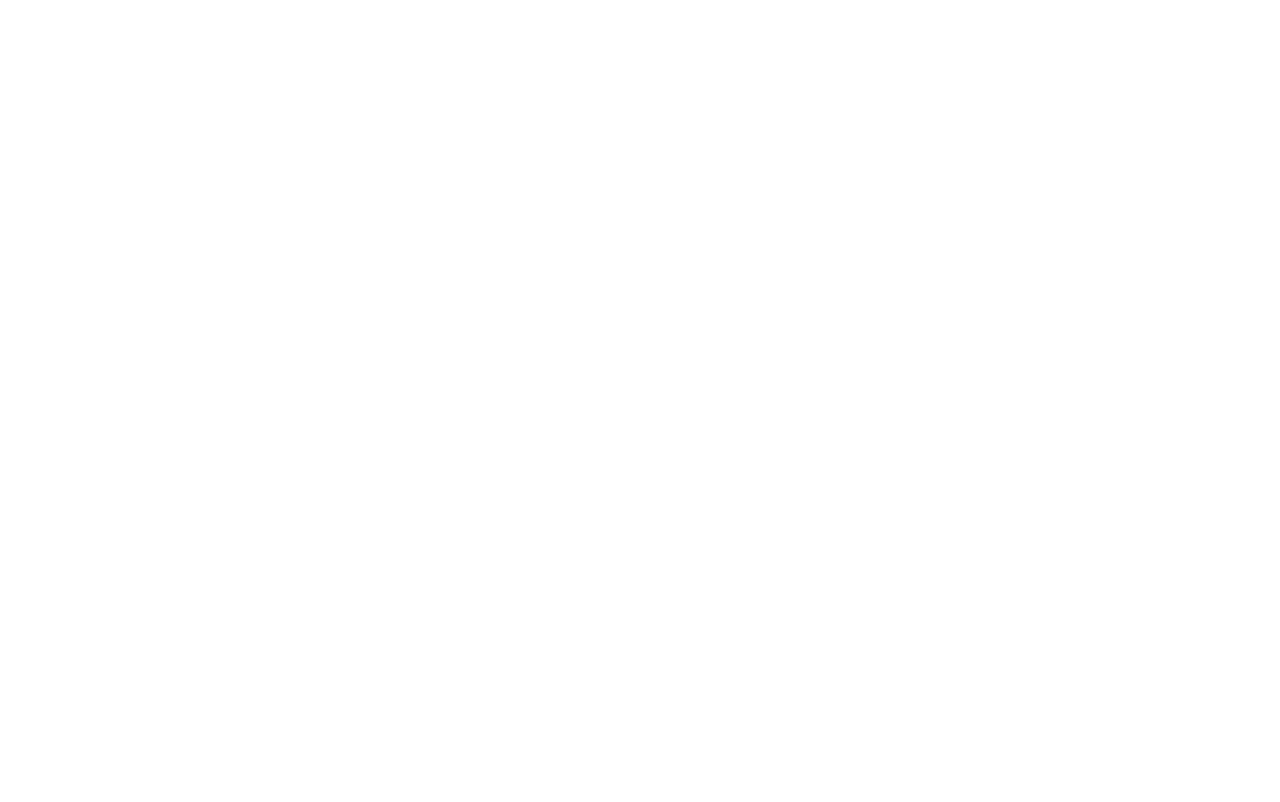
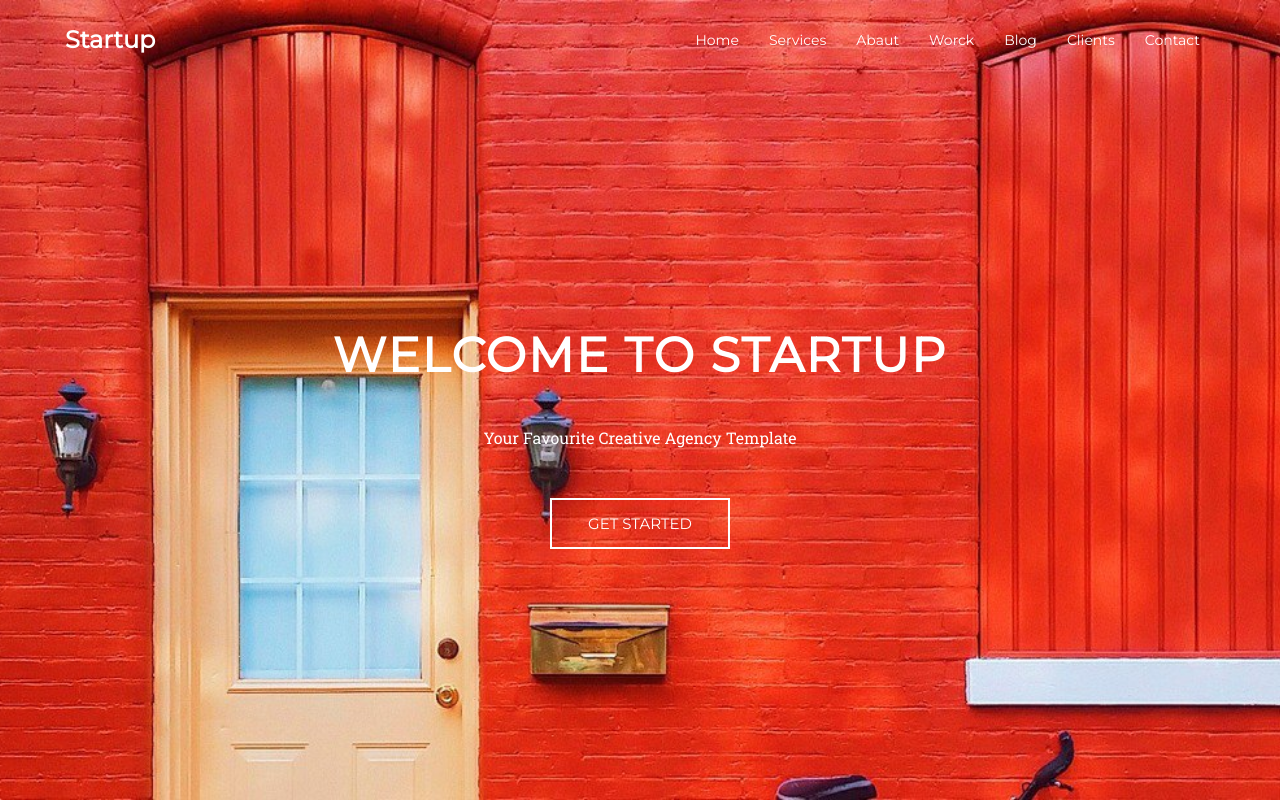
Before and after one commit to YAroslavaVM/lesson10, a plain HTML site: page index.html in a window 1280 px wide. Shown: the top 802 px of the page. Drawn offline with Linux system fonts and the light colour scheme.

Commit message:
first commit

```diff
--- a/style.css
+++ b/style.css
@@ -61,7 +61,7 @@ a{
 .header{
     width: 100%;
     height: 100vh;
-    background: url("../lesson9/img/9ea59371-c503-46a8-99d1-a4bcc7c3e0e0.jpg") center center no-repeat;
+    background: url("./assets/img/9ea59371-c503-46a8-99d1-a4bcc7c3e0e0.jpg") center center no-repeat;
     background-size: cover;
     font-family: 'Roboto Slab', serif;
 }
```
